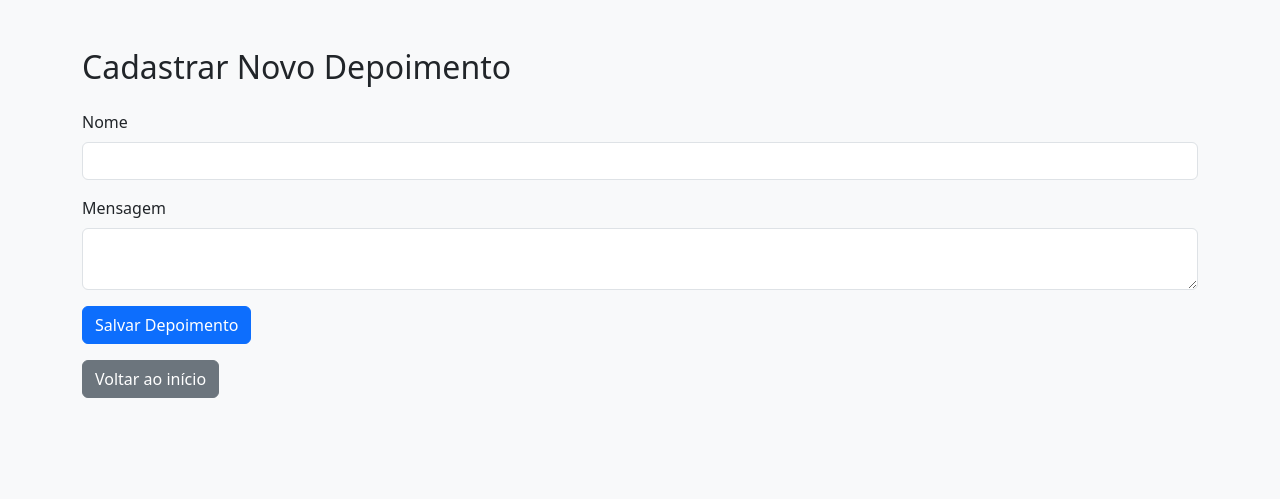
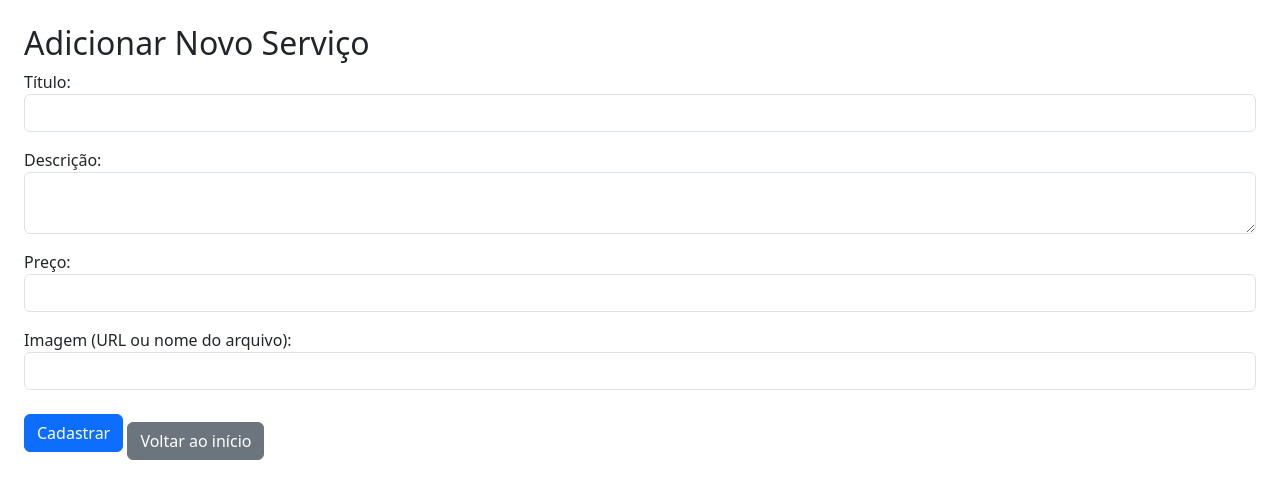
Before and after one commit to Nicolas-Witt/All-Security1, a PHP site: page /form_depoimento.html in a window 1280 px wide. Shown: the top 499 px of the page. Run offline with PHP 8.4, Linux system fonts and the light colour scheme.

Commit message:
Add files via upload

```diff
--- a/form_depoimento.html
+++ b/form_depoimento.html
@@ -2,31 +2,38 @@
 <html lang="pt-BR">
 <head>
   <meta charset="UTF-8">
-  <title>Inserir Depoimento</title>
+  <title>Adicionar Serviço</title>
   <link href="https://cdn.jsdelivr.net/npm/bootstrap@5.3.0/dist/css/bootstrap.min.css" rel="stylesheet">
 </head>
-<body class="bg-light">
+<body class="p-4">
 
-<div class="container mt-5">
-  <h2 class="mb-4">Cadastrar Novo Depoimento</h2>
+<h2>Adicionar Novo Serviço</h2>
 
-  <form action="inserir_depoimento.php" method="get">
-
+<form action="inserir_servico.php" method="GET">
     <div class="mb-3">
-      <label class="form-label">Nome</label>
-      <input type="text" name="nome" class="form-control" required>
+        <label>Título:</label>
+        <input type="text" name="titulo" class="form-control" required>
     </div>
 
     <div class="mb-3">
-      <label class="form-label">Mensagem</label>
-      <textarea name="mensagem" class="form-control" required></textarea>
+        <label>Descrição:</label>
+        <textarea name="descricao" class="form-control" required></textarea>
     </div>
 
-    <button class="btn btn-primary" type="submit">Salvar Depoimento</button>
-  </form>
+    <div class="mb-3">
+        <label>Preço:</label>
+        <input type="text" name="preco" class="form-control">
+    </div>
 
-  <a href="index.php" class="btn btn-secondary mt-3">Voltar ao início</a>
-</div>
+    <div class="mb-3">
+        <label>Imagem (URL ou nome do arquivo):</label>
+        <input type="text" name="imagem" class="form-control">
+    </div>
+
+    <button type="submit" class="btn btn-primary">Cadastrar</button>
+
+    <a href="index.php" class="btn btn-secondary mt-3">Voltar ao início</a>
+</form>
 
 </body>
 </html>
```
Also changed, not shown: curtir_depoimento.php (added, +16 -0 lines), curtir_servico.php (added, +16 -0 lines), depoimentos.php (+9 -1 lines), index.php (+18 -5 lines), monitoramento.sql (added, +96 -0 lines), servicos.php (+8 -0 lines).
